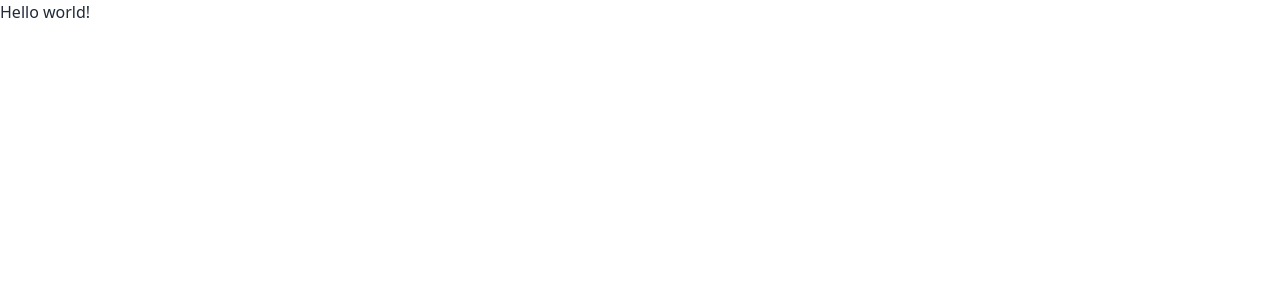
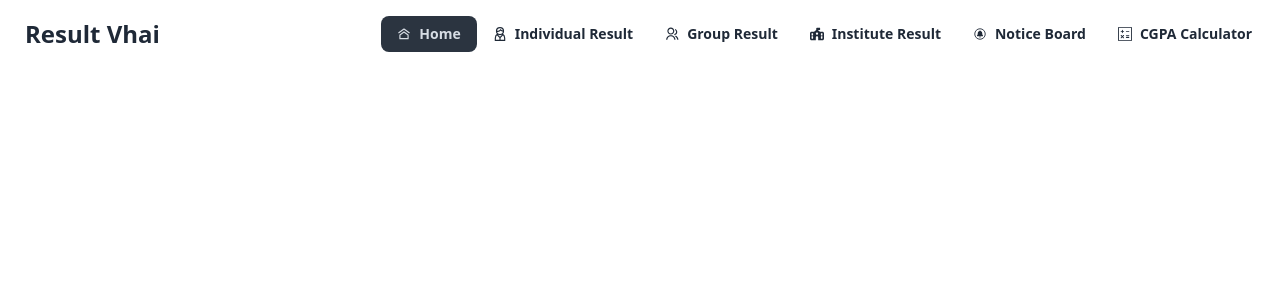
Before and after one commit to jahidul2004/result-vhai, a React (Vite) app: page / in a window 1280 px wide. Shown: the top 300 px of the page. Built offline with nearby package versions, Linux system fonts and the light colour scheme.

Commit message:
Navbar added.

```diff
--- a/package.json
+++ b/package.json
@@ -14,6 +14,7 @@
     "match-sorter": "^8.0.0",
     "react": "^18.3.1",
     "react-dom": "^18.3.1",
+    "react-icons": "^5.4.0",
     "react-router-dom": "^7.0.2",
     "sort-by": "^1.2.0"
   },
--- /dev/null
+++ b/src/common/NavBar/NavBar.jsx
@@ -0,0 +1,91 @@
+import { FaSchoolFlag } from "react-icons/fa6";
+import { GrUserManager } from "react-icons/gr";
+import { IoNotificationsCircleOutline } from "react-icons/io5";
+import { RiGroupLine, RiHome9Line } from "react-icons/ri";
+import { SlCalculator } from "react-icons/sl";
+import { NavLink } from "react-router-dom";
+
+const NavBar = () => {
+    const links = (
+        <>
+            <li>
+                <NavLink to={"/"}>
+                    <RiHome9Line />
+                    Home
+                </NavLink>
+            </li>
+            <li>
+                <NavLink to={"/individual"}>
+                    <GrUserManager />
+                    Individual Result
+                </NavLink>
+            </li>
+            <li>
+                <NavLink to={"/group"}>
+                    <RiGroupLine />
+                    Group Result
+                </NavLink>
+            </li>
+            <li>
+                <NavLink to={"/instituteResult"}>
+                    <FaSchoolFlag />
+                    Institute Result
+                </NavLink>
+            </li>
+            <li>
+                <NavLink to={"/notice"}>
+                    <IoNotificationsCircleOutline />
+                    Notice Board
+                </NavLink>
+            </li>
+            <li>
+                <NavLink to={"/cgpa"}>
+                    <SlCalculator />
+                    CGPA Calculator
+                </NavLink>
+            </li>
+        </>
+    );
+    return (
+        <div className="navbar bg-base-100 flex justify-between">
+            <div>
+                <div className="dropdown">
+                    <div
+                        tabIndex={0}
+                        role="button"
+                        className="btn btn-ghost lg:hidden"
+                    >
+                        <svg
+                            xmlns="http://www.w3.org/2000/svg"
+                            className="h-5 w-5"
+                            fill="none"
+                            viewBox="0 0 24 24"
+                            stroke="currentColor"
+                        >
+                            <path
+                                strokeLinecap="round"
+                                strokeLinejoin="round"
+                                strokeWidth="2"
+                                d="M4 6h16M4 12h8m-8 6h16"
+                            />
+                        </svg>
+                    </div>
+                    <ul
+                        tabIndex={0}
+                        className="menu menu-sm dropdown-content bg-base-100 rounded-box z-[1] mt-3 w-52 p-2 shadow"
+                    >
+                        {links}
+                    </ul>
+                </div>
+                <a className="btn btn-ghost text-2xl font-bold">Result Vhai</a>
+            </div>
+            <div className="hidden lg:flex">
+                <ul className="menu menu-horizontal px-1 font-semibold">
+                    {links}
+                </ul>
+            </div>
+        </div>
+    );
+};
+
+export default NavBar;
--- /dev/null
+++ b/src/layout/home/Home.jsx
@@ -0,0 +1,5 @@
+const Home = () => {
+    return <div>This is home</div>;
+};
+
+export default Home;
--- /dev/null
+++ b/src/layout/mainLayout/MainLayout.jsx
@@ -0,0 +1,13 @@
+import { Outlet } from "react-router-dom";
+import NavBar from "../../common/NavBar/NavBar";
+
+const MainLayout = () => {
+    return (
+        <div>
+            <NavBar></NavBar>
+            <Outlet></Outlet>
+        </div>
+    );
+};
+
+export default MainLayout;
--- a/src/router/Router.jsx
+++ b/src/router/Router.jsx
@@ -1,9 +1,10 @@
 import { createBrowserRouter } from "react-router-dom";
+import MainLayout from "../layout/mainLayout/MainLayout";
 
 const router = createBrowserRouter([
     {
         path: "/",
-        element: <div>Hello world!</div>,
+        element: <MainLayout></MainLayout>,
     },
 ]);
 
```
Also changed, not shown: 1 other file (tests, documents, lock files or other folders).
